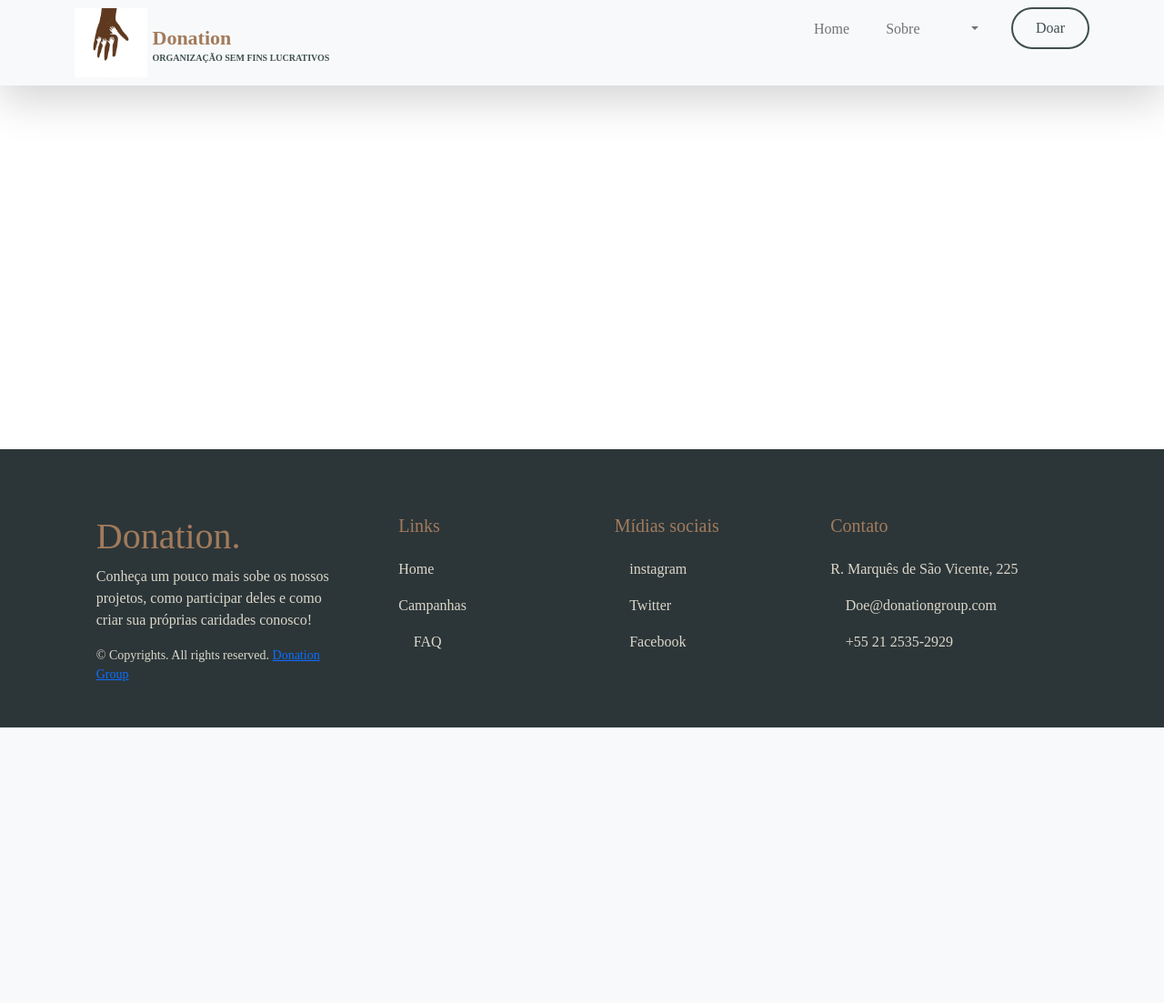
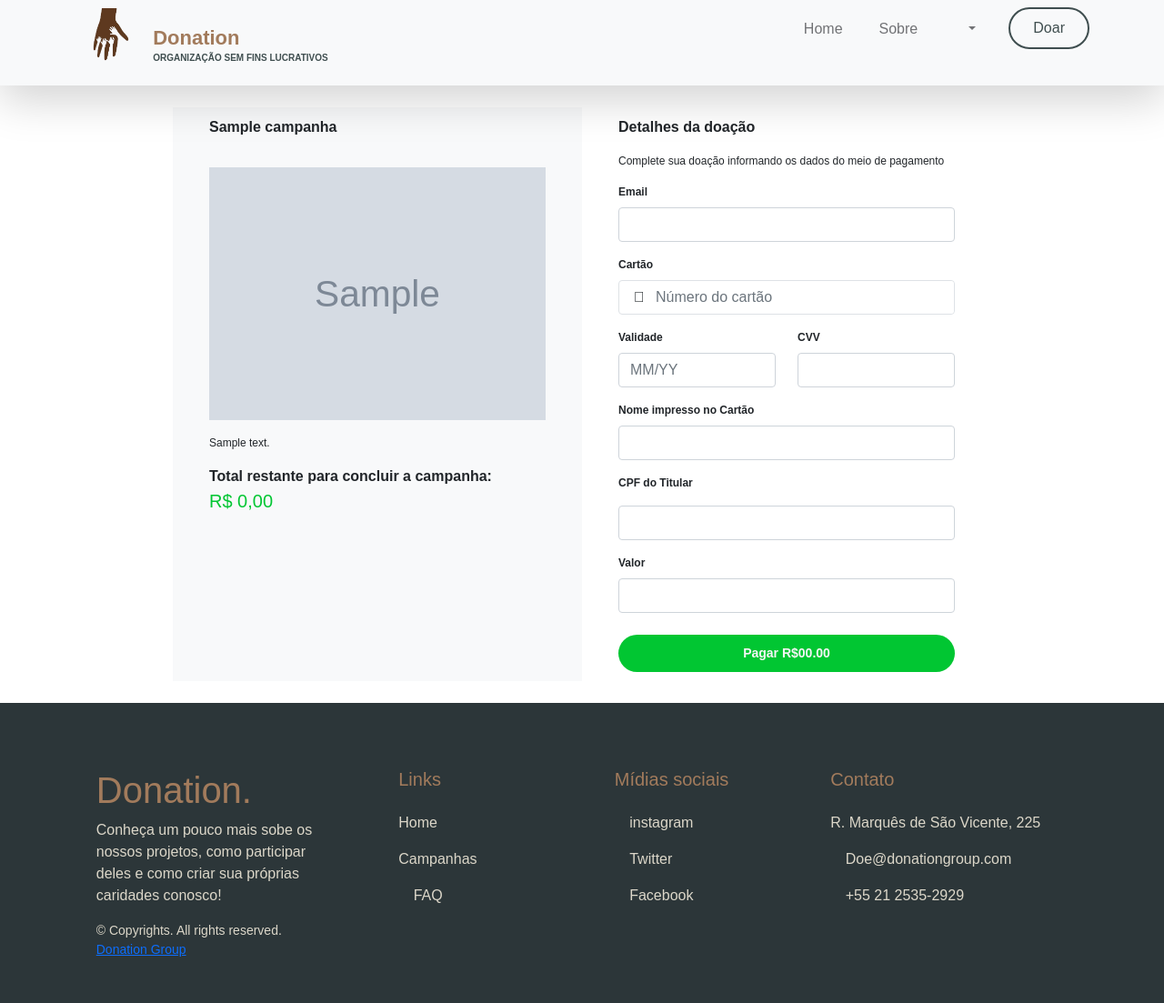
Before and after one commit to Levis33/progweb-2, a Django app: page /doar/1 in a window 1280 px wide. Shown: the whole page at 91% size. Before the commit the page ends 800 px from the top, so only its background shows below. Run offline with Django 4.2, Linux system fonts and the light colour scheme; a user stored in the database is signed in; tables that the repository leaves empty hold one stand-in row (values such as "Sample post"); grey boxes marked "Sample" are stand-in pictures; some libraries are stand-ins or nearby versions.

Commit message:
doacao de campanha

```diff
--- a/donation/project/forms.py
+++ b/donation/project/forms.py
@@ -2,6 +2,8 @@ from django import forms
 from django.contrib.auth.models import User
 from project.models import Usuario, Campanha
 from django.core.exceptions import ValidationError
+from datetime import datetime
+from validate_docbr import CPF
 
 escolhas = ((True, "Ativado"), (False, "Desativado"))
 
@@ -69,9 +71,7 @@ class EditCampanhaForm(forms.ModelForm):
     def clean_data_ida(self):
         data_ida = self.cleaned_data['data_ida']
         data_volta = self.cleaned_data['data_fim']
-        print('fake')
         if data_ida > data_volta:
-            print('testeee')
             raise ValidationError("A data de início precisa ser antes da data de finalização")
         return self.cleaned_data['data_ida']
 
@@ -80,3 +80,51 @@ class EditCampanhaForm(forms.ModelForm):
         if valor < 1:
             raise ValidationError('Esse valor é muito baixo, por favor coloque um valor maior')
         return valor
+
+
+class DoacaoForm(forms.Form):
+    valor = forms.DecimalField(required=True, widget=forms.NumberInput(attrs={'class': 'form-control', 'id': 'campo_valor', 'name': 'campo_valor'}))
+    email = forms.EmailField(required=True, max_length=254, widget=forms.EmailInput(attrs={'class': 'form-control'}), error_messages={'required': 'Por favor entre um email válido'})
+    cc_number = forms.CharField(max_length=19 ,required=True, widget=forms.TextInput(attrs={'class': 'form-control', 'id': 'cc_number', 'name': 'campo_cc_number', 'placeholder': "Número do cartão"}))
+    cc_expiry = forms.CharField(max_length=5, required=True, widget=forms.TextInput(attrs={'class': 'form-control', 'id': 'cc_expiry', 'name': 'campo_cc_expiry', 'placeholder': "MM/YY"}))
+    cc_code = forms.CharField(max_length=4, required=True, widget=forms.TextInput(attrs={'class': 'form-control', 'id': 'cc_code', 'name': 'campo_cc_code',}))
+    nome_titular = forms.CharField( required=True, widget=forms.TextInput(attrs={'class': 'form-control'}))
+    cpf_titular = forms.CharField(required=True, max_length=14, widget=forms.TextInput(attrs={'class': 'form-control', 'id': 'cpf'}))
+
+    def clean_valor(self):
+        valor = self.cleaned_data['valor']
+        if valor < 1:
+            raise ValidationError('Esse valor é muito baixo, por favor coloque um valor maior')
+        return valor
+
+    # nao se salva numero de cartao em banco de dados, logo vamos salvar apenas os 4 ultimos digitos
+    def clean_cc_number(self):
+        if len(self.cleaned_data['cc_number']) < 16:
+            raise ValidationError('Por favor entre um número de cartão válido')
+        else:
+            cc_number = self.cleaned_data['cc_number'][-4:]
+        return cc_number
+
+    def clean_cc_expiry(self):
+        today = datetime.today()
+        cc_expiry = self.cleaned_data['cc_expiry']
+        mes = int(cc_expiry[:2])
+        if mes > 12:
+            raise ValidationError('Mês inválido')
+        cc_expiry = '28/' + cc_expiry
+        cc_expiry = datetime.strptime(cc_expiry, '%d/%m/%y')
+        if cc_expiry < today:
+            raise ValidationError('Essa data já expirou, por favor entre com uma data válida')
+        return self.cleaned_data['cc_expiry']
+
+    def clean_cc_code(self):
+        cc_code = self.cleaned_data['cc_code']
+        return len(cc_code)*'*'
+
+    def clean_cpf_titular(self):
+        doc_num = self.cleaned_data['cpf_titular']
+        doc_teste = doc_num.replace('.', '').replace('/', '').replace('-', '').replace('_', '')
+
+        if not(CPF().validate(doc_teste)):
+            raise ValidationError('CPF inválido')
+        return doc_num
--- a/donation/project/views.py
+++ b/donation/project/views.py
@@ -2,9 +2,10 @@ from django.shortcuts import get_object_or_404, render, redirect
 from django.contrib.auth.decorators import login_required, permission_required
 from donation.decorators import group_required
 from project.models import Usuario, Campanha, Doacao
-from project.forms import  EditGerenciaUsuarioForm, CriarCampanhaForm, EditCampanhaForm
+from project.forms import  EditGerenciaUsuarioForm, CriarCampanhaForm, EditCampanhaForm, DoacaoForm
 from django.db.models import Q, Sum
 import datetime
+from django.contrib import messages
 
 def home(request):
     context = {}
@@ -62,6 +63,8 @@ def campanhas_ativas(request):
             valor_arrecadado = 0
         campanha.valor_arrecadado = round(valor_arrecadado, 2)
         campanha.valor_arrecadado_perc = int((valor_arrecadado / campanha.valor_necessario) * 100)
+        if campanha.valor_arrecadado_perc > 100:
+            campanha.valor_arrecadado_perc = 100
     context = {'campanhas': campanhas}
     return render(request, 'campanha/campanhas.html', context=context)
 
@@ -87,7 +90,7 @@ def criar_campanha(request):
 
         if form.is_valid():
             form.save()
-
+            messages.success(request, f" Você criou a campanha {form.cleaned_data['nome']} com sucesso! ", extra_tags='alert-success')
             return redirect('home')
 
     context = {"form": form }
@@ -111,7 +114,37 @@ def editar_campanha(request, id_campanha):
 
 @login_required
 def doar_campanha(request, id_campanha):
-    context = {}
+
+    form = DoacaoForm(request.POST or None)
+    campanha = get_object_or_404(Campanha, id=id_campanha)
+
+    valor_arrecadado = Doacao.objects.filter(id_campanha=campanha.id).aggregate(Sum('valor'))['valor__sum']
+    if valor_arrecadado == None:
+        valor_arrecadado = 0
+    falta = campanha.valor_necessario - valor_arrecadado
+    if falta < 0:
+        falta = 0
+    campanha.falta = round(falta, 2)
+
+    if request.method == 'POST':
+        if form.is_valid():
+            doacao = Doacao(
+                id_campanha=campanha,
+                id_usuario=request.user,
+                data=datetime.datetime.today(),
+                valor=form.cleaned_data['valor'],
+                cc_number=form.cleaned_data['cc_number'],
+                cc_expiry=form.cleaned_data['cc_expiry'],
+                cc_code=form.cleaned_data['cc_code'],
+                nome_cartao=form.cleaned_data['nome_titular'],
+                cpf_titular=form.cleaned_data['cpf_titular'],
+                email=form.cleaned_data['email'],
+            )
+            doacao.save()
+            messages.success(request, f" Você doou R${form.cleaned_data['valor']} para a campanha {campanha.nome} com sucesso! ", extra_tags='alert-success')
+            return redirect('home')
+
+    context = {'campanha': campanha, 'form': form}
     return render(request, 'campanha/doar_campanha.html', context=context)
 
 def handler_403(request):
--- a/donation/requirements.txt
+++ b/donation/requirements.txt
@@ -2,6 +2,7 @@ asgiref==3.5.2
 bcrypt==4.0.1
 certifi @ file:///C:/b/abs_ac29jvt43w/croot/certifi_1665076682579/work/certifi
 Django==4.1.3
+django-credit-cards==0.4.1
 fontawesomefree==6.2.0
 Pillow==9.3.0
 sqlparse==0.4.3
--- a/donation/static/css/style.css
+++ b/donation/static/css/style.css
@@ -120,6 +120,53 @@ body {
   background: var(--custom-btn-bg-hover-color);
   border-color: transparent;
   color: var(--white-color);
+}
+
+
+/*---------------------------------------
+  DOAÇÂO
+-----------------------------------------*/
+
+.box-1 {
+  max-width: 450px;
+  padding: 10px 40px;
+}
+
+.box-1 img.pic {
+  width: 20px;
+  height: 20px;
+  object-fit: cover
+}
+
+.dis {
+  font-size: 12px;
+  font-weight: 500
+}
+
+.box-2 {
+  max-width: 450px;
+  padding: 10px 40px
+}
+
+.box-2 .card-atm .form-control {
+  border: none;
+  box-shadow: none
+}
+
+.box-2 .box-inner-2 .btn.btn-primary {
+  background-color: #01c632;
+  color: whitesmoke;
+  font-size: 14px;
+  display: flex;
+  align-items: center;
+  font-weight: 600;
+  justify-content: center;
+  border: none;
+  padding: 10px
+}
+
+.box-2 .box-inner-2 .btn.btn-primary:hover {
+  background-color: #198754;
 }
 
 /*---------------------------------------
--- a/donation/templates/base_generic.html
+++ b/donation/templates/base_generic.html
@@ -7,11 +7,15 @@
         {% load static %}
         {% load custom_tags %}
 
-        <!-- JQuery -->
-        <script type="text/javascript" src="{% static 'js/jquery-3.5.1.min.js' %}"></script>
+        <!-- inputmask -->
+        <script src='https://cdnjs.cloudflare.com/ajax/libs/jquery/3.1.1/jquery.min.js'></script>
+        <script src='https://cdnjs.cloudflare.com/ajax/libs/jquery.mask/1.14.10/jquery.mask.js'></script>
 
         <!-- Bootstrap CSS -->
         <link href="https://cdn.jsdelivr.net/npm/bootstrap@5.0.2/dist/css/bootstrap.min.css" rel="stylesheet" integrity="sha384-EVSTQN3/azprG1Anm3QDgpJLIm9Nao0Yz1ztcQTwFspd3yD65VohhpuuCOmLASjC" crossorigin="anonymous">
+
+        <!-- Bootstrap Bundle with Popper -->
+        <script src="https://cdn.jsdelivr.net/npm/bootstrap@5.0.2/dist/js/bootstrap.bundle.min.js" integrity="sha384-MrcW6ZMFYlzcLA8Nl+NtUVF0sA7MsXsP1UyJoMp4YLEuNSfAP+JcXn/tWtIaxVXM" crossorigin="anonymous"></script>
 
         <!-- Datatables CSS -->
         <link rel="stylesheet" type="text/css" href="https://cdn.datatables.net/v/bs5/jq-3.6.0/jszip-2.5.0/dt-1.11.3/b-2.1.1/b-colvis-2.1.1/b-html5-2.1.1/b-print-2.1.1/r-2.2.9/sc-2.0.5/sp-1.4.0/datatables.min.css"/>
@@ -29,23 +33,11 @@
         <script src="{% static 'fontawesomefree/js/all.min.js' %}"></script>
         <link href="{% static 'fontawesomefree/css/all.min.css' %}" rel="stylesheet" type="text/css">
 
-
         <!-- Datatables Js + JQuery -->
         <script type="text/javascript" src="https://cdn.datatables.net/v/bs5/jq-3.6.0/jszip-2.5.0/dt-1.11.3/b-2.1.1/b-colvis-2.1.1/b-html5-2.1.1/b-print-2.1.1/r-2.2.9/sc-2.0.5/sp-1.4.0/datatables.min.js"></script>
         <script type="text/javascript" src="https://cdnjs.cloudflare.com/ajax/libs/pdfmake/0.1.36/pdfmake.min.js"></script>
         <script type="text/javascript" src="https://cdnjs.cloudflare.com/ajax/libs/pdfmake/0.1.36/vfs_fonts.js"></script>
         <script type="text/javascript" src="//cdn.jsdelivr.net/npm/slick-carousel@1.8.1/slick/slick.min.js"></script>
-
-        <!-- Moment.js: -->
-        <script type="text/javascript" language="javascript" src="https://cdnjs.cloudflare.com/ajax/libs/moment.js/2.8.4/moment.min.js"></script>
-        <script type="text/javascript" language="javascript" src="https://cdn.datatables.net/plug-ins/1.10.10/sorting/datetime-moment.js"></script>
-
-        <!-- inputmask -->
-        <script src="https://rawgit.com/RobinHerbots/Inputmask/3.x/dist/jquery.inputmask.bundle.js"></script>
-
-        <!-- Bootstrap Bundle with Popper -->
-        <script src="https://cdn.jsdelivr.net/npm/bootstrap@5.0.2/dist/js/bootstrap.bundle.min.js" integrity="sha384-MrcW6ZMFYlzcLA8Nl+NtUVF0sA7MsXsP1UyJoMp4YLEuNSfAP+JcXn/tWtIaxVXM" crossorigin="anonymous"></script>
-
     </head>
 
 <body>
@@ -143,7 +135,7 @@
                 <ul class="list-unstyled ">
                     <a class="footer-links" href="{% url 'home' %}"><p><i class="fa-solid fa-house"></i></i> Home</p></a>
                     <a class="footer-links" href="{% url 'campanhas' %}"><p><i class="fa-solid fa-hand-holding-heart"></i> Campanhas</p></a>
-                    <a class="footer-links" href="#"><p><i class="fa-solid fa-book"></i></i> FAQ</p></a>
+                    <a class="footer-links" href="{% url 'faq' %}"><p><i class="fa-solid fa-book"></i> FAQ</p></a>
                 </ul>
             </div>
             <div class="col-md-3 col-lg-2 col-xl-2 mx-auto mb-4">
--- a/donation/templates/campanha/doar_campanha.html
+++ b/donation/templates/campanha/doar_campanha.html
@@ -1,6 +1,112 @@
 {% extends 'base_generic.html' %}
-{% block title %} Gerenciar Campanhas {% endblock %}
+{% block title %} Doar {% endblock %}
 {% load static %}
 {% block content %}
 
+<head>
+    <!-- inputmask -->
+    <script src='https://cdnjs.cloudflare.com/ajax/libs/jquery/3.1.1/jquery.min.js'></script>
+    <script src='https://cdnjs.cloudflare.com/ajax/libs/jquery.mask/1.14.10/jquery.mask.js'></script>
+</head>
+
+<style>
+    * {
+        margin: 0;
+        padding: 0;
+        box-sizing: border-box;
+        list-style: none;
+        font-family: 'Montserrat', sans-serif
+    }
+</style>
+
+<div class="container d-flex justify-content-center">
+    <div class="box-1 bg-light user">
+        <div class="box-inner-1 pb-3 mb-3 ">
+            <div class="d-flex justify-content-between mb-3">
+                <p class="fw-bold">{{ campanha.nome }}</p>
+            </div>
+            <div class="">
+                <div class="">
+                    <img src="{{ campanha.foto.url }}" class="d-block w-100">
+                </div>
+            </div>
+            <p class="dis my-3">{{ campanha.descricao }} </p>
+            <div>
+                <strong>Total restante para concluir a campanha:</strong>
+            </div>
+            <span class="money">R$ {{ campanha.falta }}</span>
+        </div>
+    </div>
+    <div class="box-2">
+        <div class="box-inner-2">
+            <div>
+                <p class="fw-bold">Detalhes da doação</p>
+                <p class="dis mb-3">Complete sua doação informando os dados do meio de pagamento</p>
+            </div>
+            <form novalidate action="" method="post">
+                {% csrf_token %}
+                <div class="mb-3">
+                    <p class="dis fw-bold mb-2">Email</p>
+                    {{ form.email }}
+                    <span class="text-danger">{{ form.email.errors }}</span>
+                </div>
+                <p class="dis fw-bold mb-2">Cartão</p>
+                <div class="d-flex align-items-center justify-content-between card-atm border rounded">
+                    <div class="fa-solid fa-credit-card ps-3"></div>
+                    {{ form.cc_number }}
+
+                </div>
+                <span class="text-danger">{{ form.cc_number.errors }}</span>
+                <div class="row my-3">
+                        <p class="dis fw-bold mb-2 col-md-6">Validade</p>
+                        <p class="dis fw-bold mb-2 col-md-6">CVV</p>
+                        <div class="col-md-6">
+                            {{ form.cc_expiry }}
+                            <span class="text-danger">{{ form.cc_expiry.errors }}</span>
+                        </div>
+                        <div class="col-md-6">
+                            {{ form.cc_code }}
+                            <span class="text-danger">{{ form.cc_code.errors }}</span>
+                        </div>
+                </div>
+                <div class="my-3">
+                    <p class="dis fw-bold mb-2">Nome impresso no Cartão</p>
+                    {{ form.nome_titular }}
+                    <span class="text-danger">{{ form.nome_titular.errors }}</span>
+                </div>
+                <p class="dis fw-bold mb-3">CPF do Titular</p>
+                    {{ form.cpf_titular }}
+                    <span class="text-danger">{{ form.cpf_titular.errors }}</span>
+                <div class="my-3">
+                    <p class="dis fw-bold mb-2">Valor</p>
+                    {{ form.valor }}
+                    <span class="text-danger">{{ form.valor.errors }}</span>
+                </div>
+                <div class="d-flex flex-column dis">
+                    <button class="btn btn-primary mt-2" type="submit">Pagar R$ <span id="pagamento"> 00.00</span></button>
+                </div>
+            </form>
+        </div>
+    </div>
+</div>
+<br>
+
+<script>
+    $('input[id*=cpf]').mask('000.000.000-00', {reverse: true});
+    $('input[id*=cc_number]').mask('0000 0000 0000 0000');
+    $('input[id*=cc_expiry]').mask('00/00');
+    $('input[id*=cc_code]').mask('0000');
+
+    const source = document.getElementById('campo_valor');
+    const result = document.getElementById('pagamento');
+
+    const inputHandler = function(e) {
+        result.innerHTML = e.target.value;
+    }
+
+    source.addEventListener('input', inputHandler);
+    source.addEventListener('propertychange', inputHandler);
+
+</script>
+
 {% endblock %}
--- a/donation/templates/registration/login_base.html
+++ b/donation/templates/registration/login_base.html
@@ -67,7 +67,6 @@
 #logreg-forms a{
     display: block;
     padding-top:10px;
-    color:lightseagreen;
 }
 
 #logreg-form .lines{
```
Also changed, not shown: donation/project/models.py (+7 -1 lines), donation/templates/campanha/campanhas.html (+4 -4 lines), donation/templates/home.html (+13 -0 lines), donation/templates/registration/criar_admin.html (+9 -2 lines), donation/project/migrations/0006_doacao_cc_code_doacao_cc_expiry_doacao_cc_number_and_more.py (added), donation/static/images/logo.jpg.
